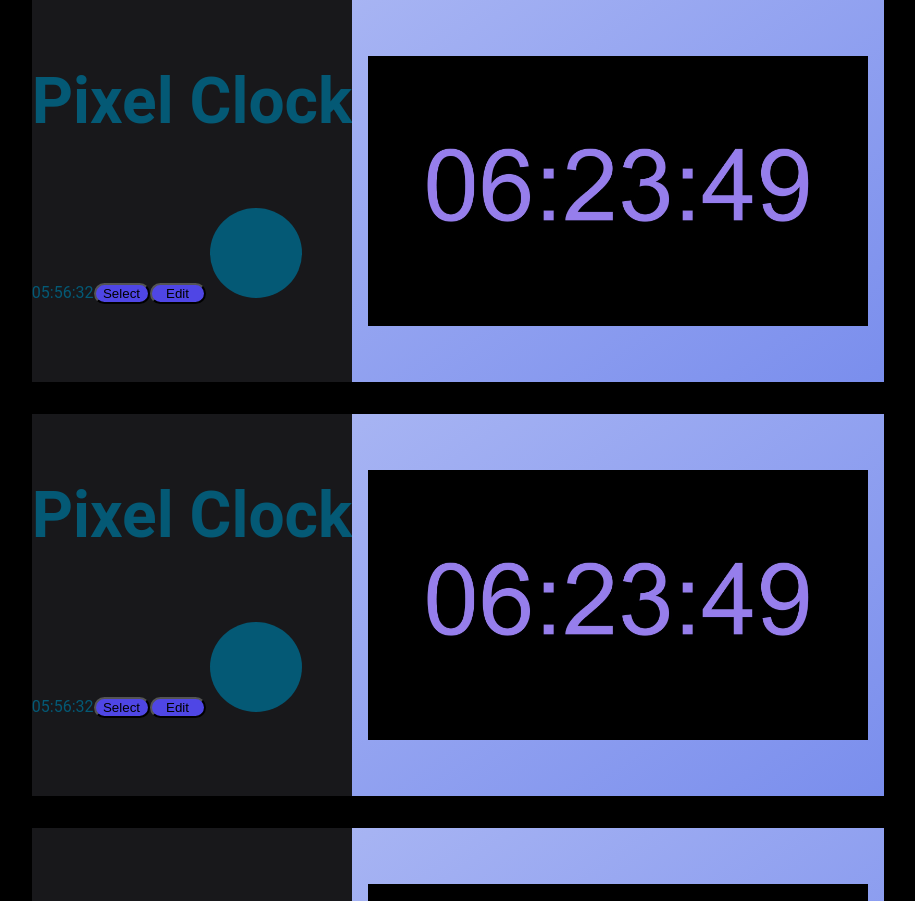
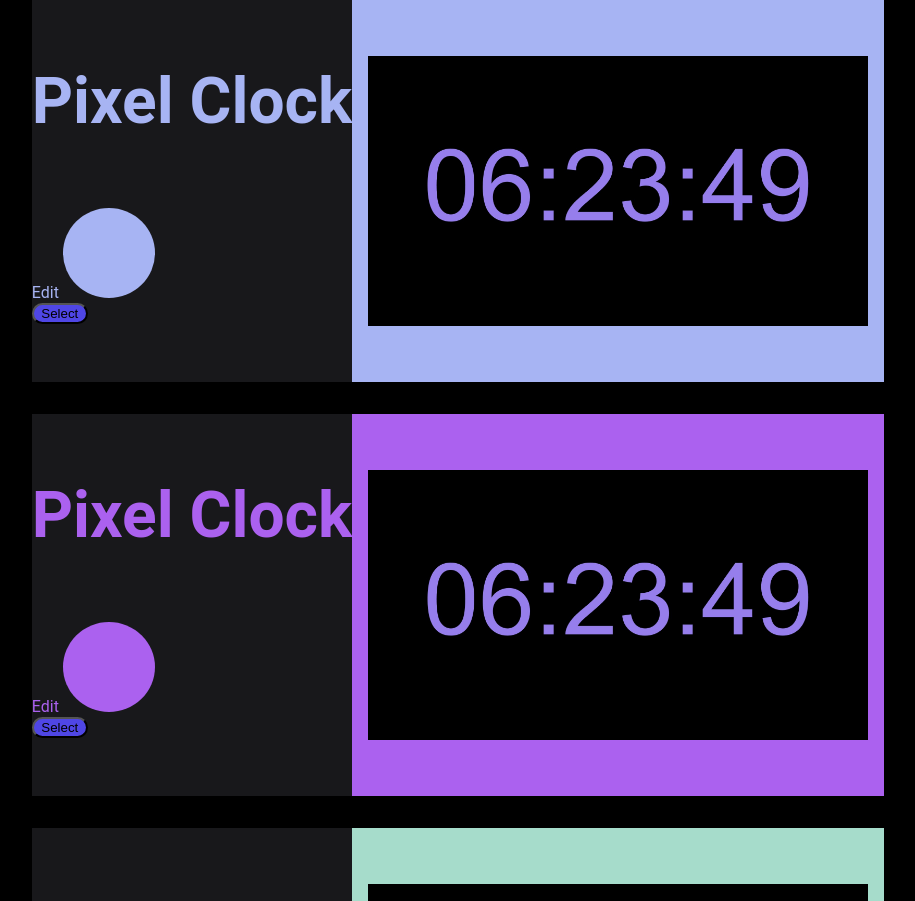
Before and after one commit to Jack-2077/tick-tock, a React (Create React App) app: page / in a window 1280 px wide. Shown: the top 901 px of the page, without its empty margins (182-1097 px from the left). Built offline with nearby package versions, Linux system fonts and the light colour scheme.

Commit message:
style: card with user input color

```diff
--- a/src/app/App.js
+++ b/src/app/App.js
@@ -42,14 +42,26 @@ function App() {
       {/* <FlipClock primaryColor='red' /> */}
 
       <StyledContainer>
-        <Card clock={'clock-1'} handleActiveClock={setActive}>
+        <Card
+          clock={'clock-1'}
+          handleActiveClock={setActive}
+          primaryColor='#A7B4F3'
+        >
           <FlipClock />
         </Card>
-        <Card clock={'clock-2'} handleActiveClock={setActive}>
+        <Card
+          clock={'clock-2'}
+          handleActiveClock={setActive}
+          primaryColor='#AB61EF'
+        >
           <AnalogClock />
         </Card>
 
-        <Card clock={'clock-3'} handleActiveClock={setActive}>
+        <Card
+          clock={'clock-3'}
+          handleActiveClock={setActive}
+          primaryColor='#A6DCCB'
+        >
           <DigitalClock />
         </Card>
       </StyledContainer>
--- a/src/components/Card.js
+++ b/src/components/Card.js
@@ -76,11 +76,7 @@ const StyledCard = styled.div.attrs((props) => ({
   }
 
   .img__container {
-    background: linear-gradient(
-      to right bottom,
-      rgb(167, 180, 243),
-      rgb(122, 142, 237)
-    );
+    background: ${(props) => props.color};
     padding: 1rem;
     display: flex;
     flex: 1 1 0%;
@@ -121,8 +117,9 @@ const StyledCard = styled.div.attrs((props) => ({
   }
 `;
 
-export default function Card({ clock, handleActiveClock, children }) {
-  const [primaryColor, setThemeColor] = useState('#045975');
+export default function Card({ clock, primaryColor, children }) {
+  console.log(primaryColor);
+  const [themeColor, setThemeColor] = useState(primaryColor);
   const [showClock, setShowClock] = useState(false);
 
   const selectClockHandler = () => {
@@ -143,14 +140,16 @@ export default function Card({ clock, handleActiveClock, children }) {
     <StyledCard color={primaryColor}>
       <div className='info_container'>
         <h3>Pixel Clock</h3>
-        <span>{new Date().toLocaleTimeString('it-IT')}</span>
+        <div>
+          <label htmlFor='input-color'>Edit</label>
+          <input
+            type='color'
+            name='input-color'
+            value={themeColor}
+            onChange={(e) => setThemeColor(e.target.value)}
+          />
+        </div>
         <button onClick={selectClockHandler}>Select</button>
-        <button>Edit</button>
-        <input
-          type='color'
-          value={primaryColor}
-          onChange={(e) => setThemeColor(e.target.value)}
-        />
       </div>
 
       <div className='img__container'>
```
